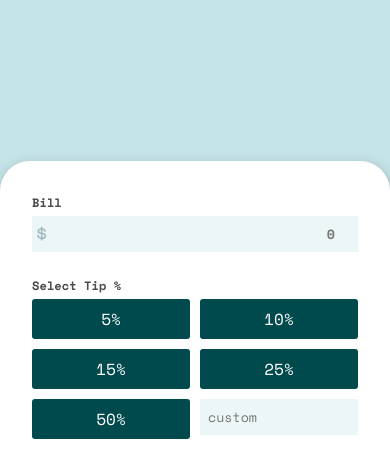
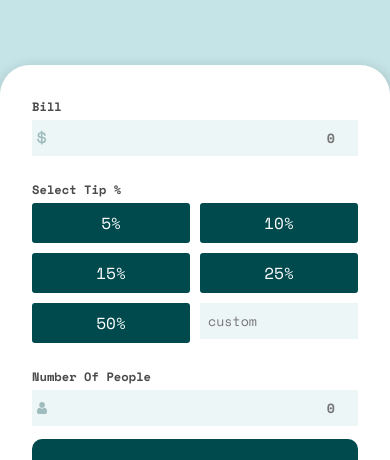
Before and after one commit to osas2211/tip-calculator-app, a website: page index.html in a window 390 px wide. Shown: the part 166-626 px from the top of the page. Drawn offline with nearby package versions, Linux system fonts and the light colour scheme.

Commit message:
front end almost done

```diff
--- a/scss/layouts/_responsive.scss
+++ b/scss/layouts/_responsive.scss
@@ -1,6 +1,10 @@
 @media (max-width: 1200px) {
+    .header{
+        top: 6rem;
+    }
     .main-layout{
-        width: 70vw;
+        width: 80vw;
+        top: -4rem;
         .input, .calc-tip{
             flex-basis: 100%;
         }
@@ -16,12 +20,9 @@
 }
 
 @media (max-width: 700px) {
-    .header{
-        top: 6rem;
-    }
     .main-layout{
         width: 100vw;
-        top: 0;
+        top: -6rem;
         border-radius: 30px;
         .input{
             flex-basis: 100%;
```
Also changed, not shown: css/style.css.
